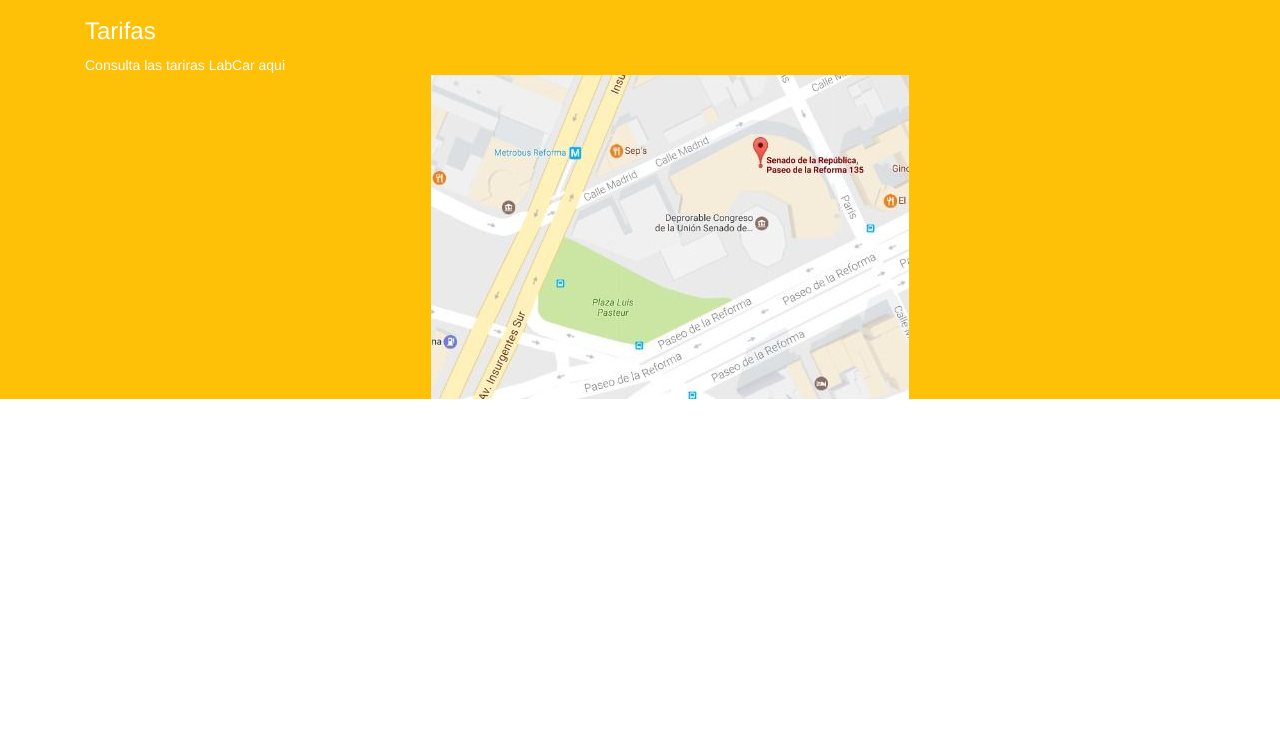
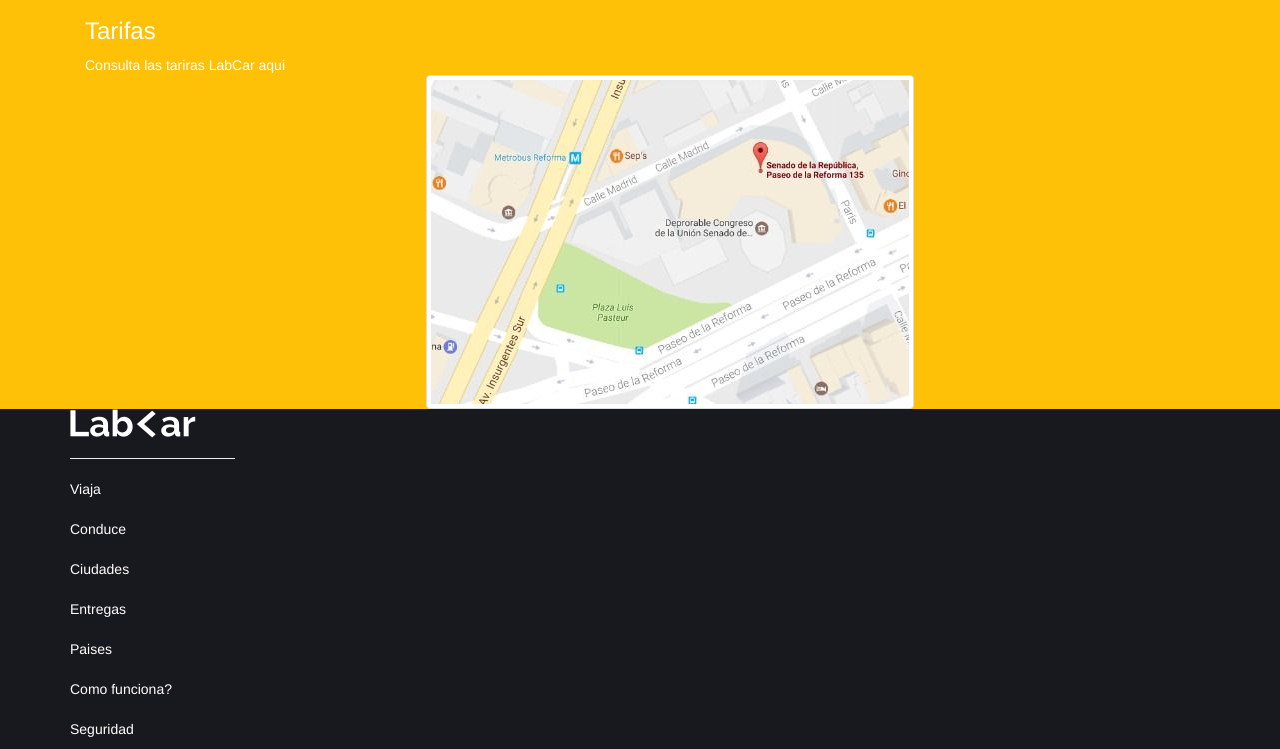
Before and after one commit to Laboratoria-learning/lab-car-boilerplate, a plain HTML site: page index.html in a window 1280 px wide. Shown: the part 1596-2345 px from the top of the page. Before the commit the page ends 1995 px from the top, so only its background shows below. Drawn offline with nearby package versions, Linux system fonts and the light colour scheme.

Commit message:
agregando footer

```diff
--- a/css/main.css
+++ b/css/main.css
@@ -37,3 +37,14 @@
 .mapa {
     outline: 1px solid black;
 }
+footer {
+    background: rgb(24, 24, 31);
+}
+.link-area {
+    padding-left: 0;
+}
+.link-area li {
+    list-style-type:none;
+    color: #fff;
+
+}
--- a/index.html
+++ b/index.html
@@ -65,7 +65,7 @@
             <div class=" container  ">
                 <div class="tarifas ">
                 <h3>Tarifas</h3>
-                <span>Consulta las tariras LabCar aqui</span>
+                <span >Consulta las tariras LabCar aqui</span>
                 <br>
                     <div class="container m">
                   <!--  <span class=""><img src="assets/images/shape.png" alt=""></span>
@@ -80,13 +80,47 @@
             <div class="container col-sm-12">
                 <div class="container mapa">
                     <div class=" col-xs-12 col-sm-12" >
-                      <img src="assets/images/mapa.jpg" class="img-responsive center-block" alt="mapa">
+                      <img src="assets/images/mapa.jpg" class="img-responsive center-block img-thumbnail" alt="mapa">
                     </div>
                 </div>
             </div>
 
         </div>
     </section>
+    <footer>
+            <div class="footer" id="footer">
+                <div class="container">
+                    <div class="row">
+                        <div class="col-lg-2  col-md-2 col-sm-12 col-xs-12">
+                            <span ><img src="assets/images/logoBlanco.png" alt="logoBlanco"></span>
+                            <hr>
+                        <div >
+                            <ul class="link-area">
+                                <li> Viaja  </li>
+                                <br>
+                                <li> Conduce  </li>
+                                <br>
+                                <li> Ciudades  </li>
+                                <br>
+                                <li> Entregas  </li>
+                                <br>
+                                <li> Paises  </li>
+                                <br>
+                                <li> Como funciona?  </li>
+                                <br>
+                                <li> Seguridad  </li>
+                            </ul>
+                        </div>
+                        </div>
+
+
+    </footer>
+
+
+
+
+
+
 
 
 
```
